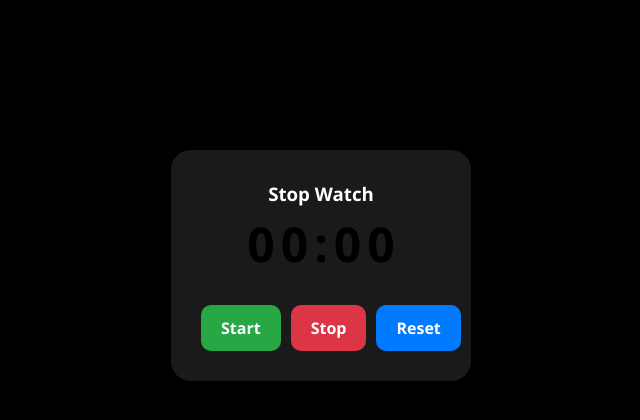
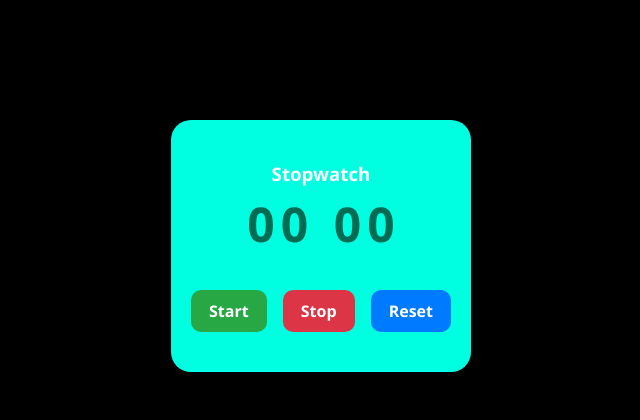
Before and after one commit to Kapil307/stopwatch, a React (Vite) app: page / in a window 1280 px wide. Shown: the top 420 px of the page, without its empty margins (319-959 px from the left). Built offline with nearby package versions, Linux system fonts and the light colour scheme.

Commit message:
Update something

```diff
--- a/src/App.jsx
+++ b/src/App.jsx
@@ -4,22 +4,12 @@ import { useState, useEffect } from "react";
 const Stopwatch = () => {
   const [time, setTime] = useState(0);
   const [isRunning, setIsRunning] = useState(false);
-  const [prevTimeString, setPrevTimeString] = useState("00:00");
 
   useEffect(() => {
     let timer;
     if (isRunning) {
-      timer = setInterval(() => {
-        setTime(prev => {
-          const nextTime = prev + 1;
-          setPrevTimeString(formatTime(prev)); // save current time before updating
-          return nextTime;
-        });
-      }, 1000);
-    } else {
-      clearInterval(timer);
+      timer = setInterval(() => setTime(prev => prev + 1), 1000);
     }
-
     return () => clearInterval(timer);
   }, [isRunning]);
 
@@ -28,35 +18,23 @@ const Stopwatch = () => {
   const handleReset = () => {
     setIsRunning(false);
     setTime(0);
-    setPrevTimeString("00:00");
   };
 
-  const formatTime = (seconds) => {
-    const mins = Math.floor(seconds / 60);
-    const secs = seconds % 60;
+  const formatTime = (totalSeconds) => {
+    const mins = Math.floor(totalSeconds / 60);
+    const secs = totalSeconds % 60;
     return `${String(mins).padStart(2, '0')}:${String(secs).padStart(2, '0')}`;
   };
 
-  const currentTimeString = formatTime(time);
-
   return (
-    <div className="frame"> <h3>Stop Watch</h3>
+    <div className="frame">
+      <h3>Stopwatch</h3>
       <div className="time">
-        {currentTimeString.split('').map((char, index) => {
-          const isChanging = char !== prevTimeString[index];
-          return (
-            <span
-              key={`${char}-${index}-${time}`}
-              className={
-                char === ':'
-                  ? `digit colon ${isRunning ? 'blinking' : ''}`
-                  : `digit ${isChanging ? 'animate' : ''}`
-              }
-            >
-              {char}
-            </span>
-          );
-        })}
+        {formatTime(time).split('').map((char, index) => (
+          <span key={index} className={`digit ${char === ':' ? 'blinking' : ''}`}>
+            {char}
+          </span>
+        ))}
       </div>
       <div className="sec">
         <button className="btn-1" onClick={handleStart}>Start</button>
--- a/src/css/App.css
+++ b/src/css/App.css
@@ -1,23 +1,21 @@
 .frame {
-  width: 90%;
+  width: 100%;
   max-width: 300px;
-  margin: 150px auto; /* centers it horizontally */
-  padding: 30px;
-  background: rgba(255, 255, 255, 0.1);
-  backdrop-filter: blur(15px);
+  margin: 120px auto;
+  padding: 40px 20px;
+  background: #00FFE0;
   border-radius: 20px;
-  box-shadow: 0 8px 32px rgba(0, 0, 0, 0.2);
+  box-shadow: 0 10px 25px rgba(0, 0, 0, 0.3);
   text-align: center;
-  color: #fff;
+  color: #ffffff;
   font-family: 'Segoe UI', Tahoma, Geneva, Verdana, sans-serif;
+
 }
-
 
 .time {
   font-size: 48px;
   font-weight: bold;
-  margin-bottom: 25px;
-  color: black;
+  margin-bottom: 30px;
   display: flex;
   justify-content: center;
   gap: 6px;
@@ -25,78 +23,41 @@
 
 .digit {
   display: inline-block;
+  color: #026b53;
 }
 
-/* Only animate if class 'animate' is applied */
-.animate {
-  animation: slideUp 0.4s ease-out;
-}
-
-/* Blink only if class 'blinking' is present */
 .blinking {
   animation: blink 1s steps(1, start) infinite;
 }
 
-@keyframes slideUp {
-  0% {
-    transform: translateY(30px);
-    opacity: 0;
-  }
-  100% {
-    transform: translateY(0);
-    opacity: 1;
-  }
-}
-
 @keyframes blink {
-  0% { opacity: 1; }
+  0%, 100% { opacity: 1; }
   50% { opacity: 0; }
-  100% { opacity: 1; }
 }
 
 .sec {
   display: flex;
   justify-content: space-between;
   gap: 10px;
+  margin-top: 20px;
 }
 
 button {
-  padding: 12px 20px;
+  padding: 10px 18px;
   border: none;
   border-radius: 10px;
   font-size: 16px;
   font-weight: 600;
   cursor: pointer;
   transition: all 0.3s ease-in-out;
-}
-
-.btn-1 {
-  background: #28a745;
   color: white;
 }
 
-.btn-2 {
-  background: #dc3545;
-  color: white;
-}
-
-.btn-3 {
-  background: #007bff;
-  color: white;
-}
+.btn-1 { background: #28a745; }
+.btn-2 { background: #dc3545; }
+.btn-3 { background: #007bff; }
 
 button:hover {
+  opacity: 0.9;
   transform: scale(1.05);
-  opacity: 0.9;
 }
-
-@media (max-width: 480px) {
-  .time {
-    font-size: 36px;
-  }
-
-  button {
-    padding: 10px 14px;
-    font-size: 14px;
-  }
-}
```
